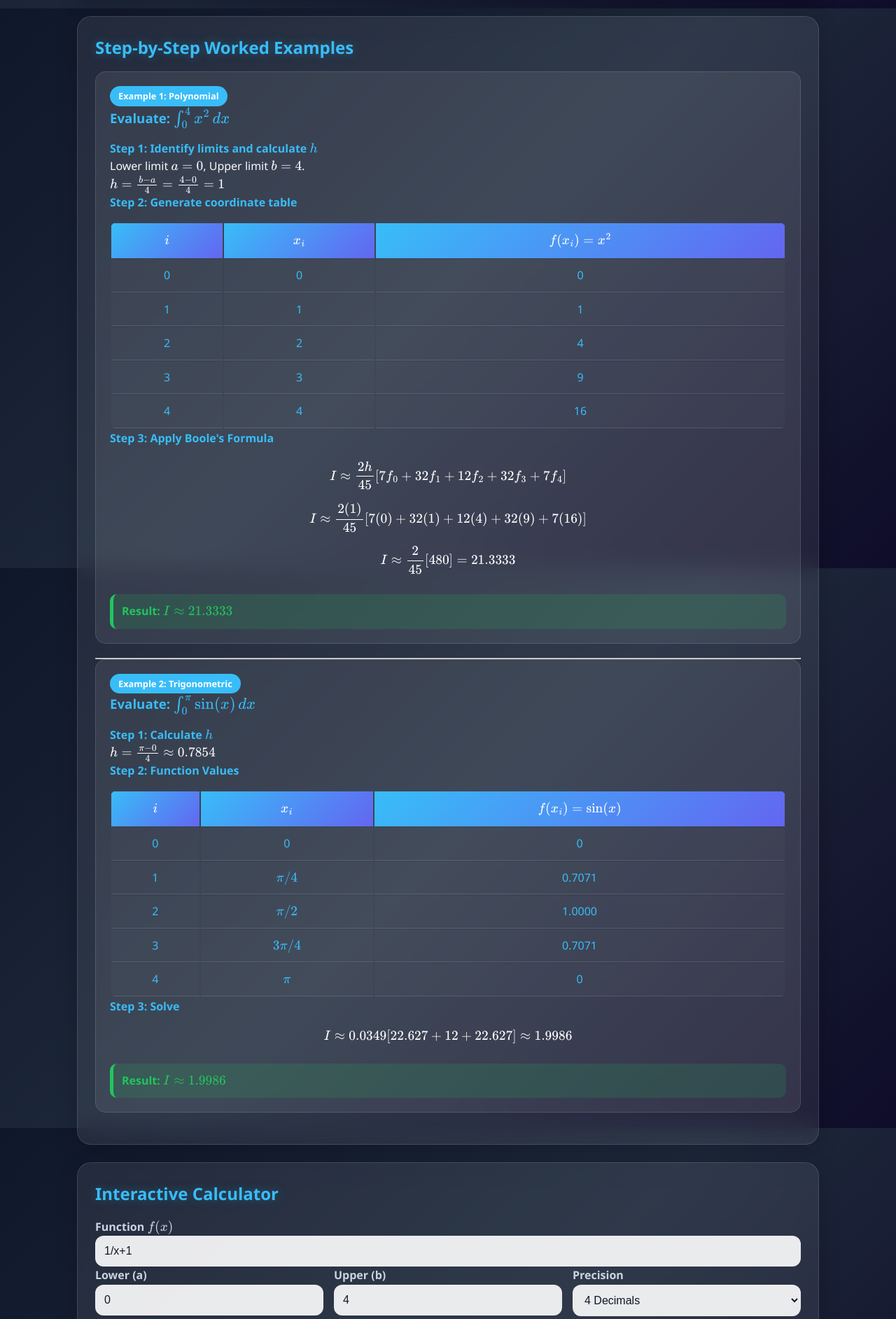
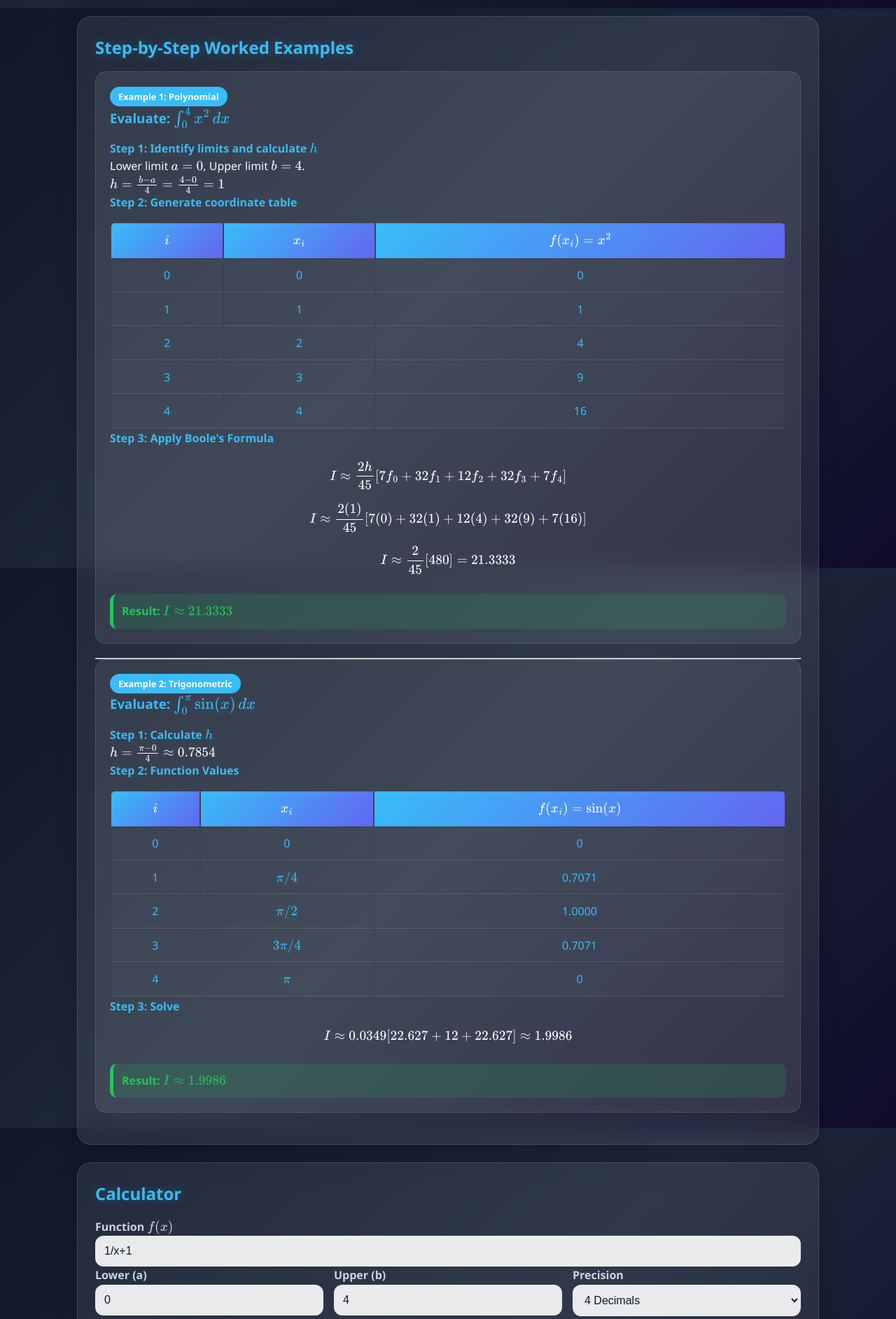
Before and after one commit to notsokrl/booles_calculator, a Flask app: page / in a window 1280 px wide. Shown: the part 1588-3473 px from the top of the page at 70% size. Run offline with Flask 3, Linux system fonts and the light colour scheme; some libraries are stand-ins or nearby versions.

Commit message:
Index commit

```diff
--- a/templates/index.html
+++ b/templates/index.html
@@ -165,7 +165,7 @@
 
         <!-- SECTION 3: CALCULATOR -->
         <section id="calculator" class="card glass">
-            <h2>Interactive Calculator</h2>
+            <h2>Calculator</h2>
             <div class="input-box">
                 <label>Function \( f(x) \)</label>
                 <input type="text" id="func-input" placeholder="e.g. 1/x+1" value="1/x+1">
```
